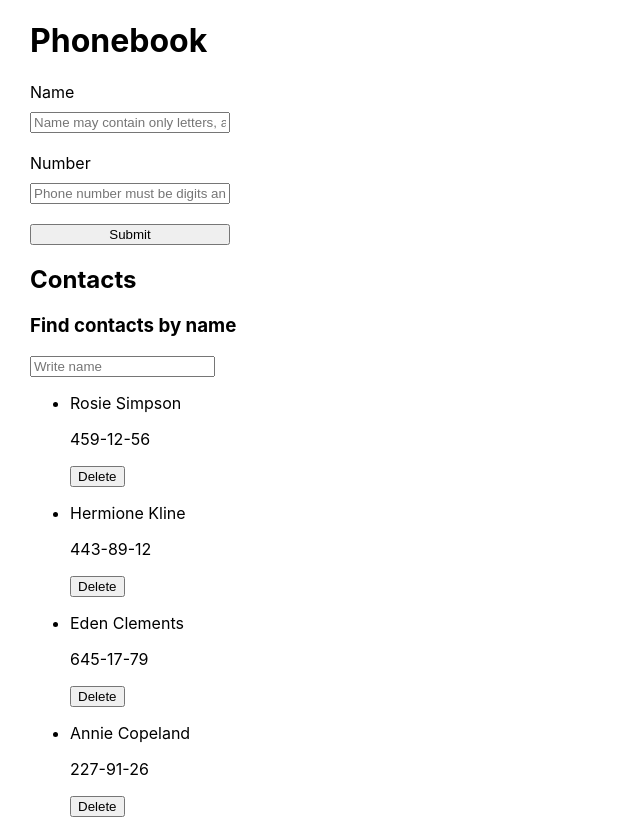
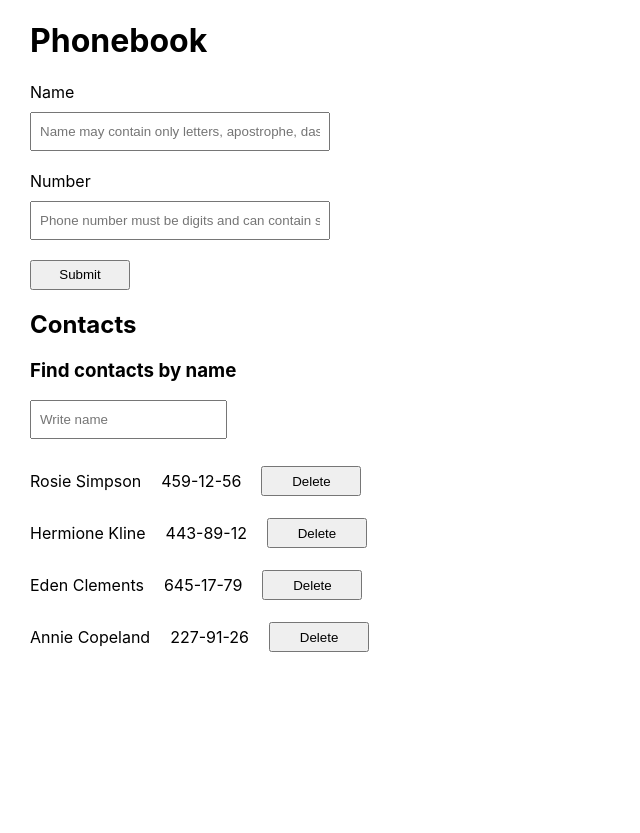
Before and after one commit to MarinaChrn/goit-react-hw-02-phonebook, a React (Create React App) app: page / in a window 1280 px wide. Shown: the whole page, without its empty margins (0-640 px from the left). After the commit the page ends 800 px from the top, so only its background shows below. Built offline with nearby package versions, Linux system fonts and the light colour scheme.

Commit message:
Оновлення

```diff
--- a/package.json
+++ b/package.json
@@ -9,6 +9,7 @@
     "@testing-library/user-event": "^13.5.0",
     "formik": "^2.2.9",
     "nanoid": "^4.0.2",
+    "prop-types": "^15.8.1",
     "react": "^18.1.0",
     "react-dom": "^18.1.0",
     "react-scripts": "5.0.1",
--- a/src/components/contactElement/ContactElement.js
+++ b/src/components/contactElement/ContactElement.js
@@ -1,9 +1,18 @@
+import { StyledButton, StyledElement } from "./ContactElement.styled";
+import PropTypes from 'prop-types';
+
 export const ContactElement = ({contact, idx, deleteContact})=> {
     return (
-        <li id={contact.id} key={idx}>
+        <StyledElement id={contact.id} key={idx}>
             <p>{contact.name}</p>
             <p>{contact.number}</p>
-            <button type="button" onClick={(event)=>{deleteContact(contact.id)}}>Delete</button>
-        </li>
+            <StyledButton type="button" onClick={(event)=>{deleteContact(contact.id)}}>Delete</StyledButton>
+        </StyledElement>
     )
 }
+
+ContactElement.propTypes = {
+    contact: PropTypes.object.isRequired,
+    idx: PropTypes.number.isRequired,
+    deleteContact: PropTypes.func.isRequired,
+}
--- a/src/components/contactElement/ContactElement.styled.js
+++ b/src/components/contactElement/ContactElement.styled.js
@@ -0,0 +1,18 @@
+import styled from "styled-components"
+
+export const StyledElement = styled.li`
+    display: flex;
+    gap: 20px;
+    align-items: center;
+`
+
+export const StyledButton = styled.button`
+    width: 100px;
+    height: 30px;
+    cursor: pointer;
+    &:hover, &:focus {
+        background-color: #C2C4FF;
+    }
+
+
+`
--- a/src/components/contactForm/ContactForm.js
+++ b/src/components/contactForm/ContactForm.js
@@ -1,6 +1,7 @@
-import { Field, Formik } from "formik"
-import { Form, StyledLabel } from "./ContactForm.styled"
+import { Formik } from "formik"
+import { Form, StyledLabel, Field, StyledButton } from "./ContactForm.styled"
 import { nanoid } from 'nanoid'
+import PropTypes from 'prop-types';
 
 export const ContactForm = ({addContact}) => {
     return (
@@ -31,9 +32,13 @@ export const ContactForm = ({addContact}) => {
                 placeholder="Phone number must be digits and can contain spaces, dashes, parentheses and can start with +"
                 required/>
             </StyledLabel>
-            <button type="submit">Submit</button>
+            <StyledButton type="submit">Submit</StyledButton>
         </Form>
 
        </Formik>
     )
 }
+
+ContactForm.propTypes = {
+    addContact: PropTypes.func.isRequired,
+}
--- a/src/components/contactForm/ContactForm.styled.js
+++ b/src/components/contactForm/ContactForm.styled.js
@@ -1,11 +1,11 @@
-import { Form as FormikForm } from "formik";
+import { Form as FormikForm, Field as FormikField } from "formik";
 import styled from "styled-components";
 
 export const Form = styled(FormikForm)`
     display: flex;
     flex-direction: column;
     gap: 20px;
-    width: 200px;
+    width: 300px;
 `
 
 export const StyledLabel = styled.label`
@@ -13,3 +13,19 @@ export const StyledLabel = styled.label`
     flex-direction: column;
     gap: 10px;
 `
+
+export const Field = styled(FormikField)`
+    padding: 10px 8px;
+    &:hover, &:focus {
+        border-color: #C2C4FF;
+    }
+`
+
+export const StyledButton = styled.button`
+    width: 100px;
+    height: 30px;
+    cursor: pointer;
+    &:hover, &:focus {
+        background-color: #C2C4FF;
+    }
+`
--- a/src/components/contactList/ContactList.js
+++ b/src/components/contactList/ContactList.js
@@ -1,11 +1,18 @@
-import { ContactElement } from "components/contactElement/ContactElement"
+import { ContactElement } from "components/contactElement/ContactElement";
+import { StyledList } from "./ContactList.styled";
+import PropTypes from 'prop-types';
 
 export const ContactList =({contacts, deleteContact})=> {
     return (
-        <ul>
+        <StyledList>
             {contacts.map((contact, idx) => (
                 <ContactElement contact={contact} idx={idx} deleteContact={deleteContact}/>
             ))}
-        </ul>
+        </StyledList>
     )
 }
+
+ContactList.propTypes = {
+    contacts: PropTypes.array.isRequired,
+    deleteContact: PropTypes.func.isRequired,
+}
--- a/src/components/contactList/ContactList.styled.js
+++ b/src/components/contactList/ContactList.styled.js
@@ -0,0 +1,5 @@
+import styled from "styled-components";
+
+export const StyledList = styled.ul`
+    padding-inline-start: 0px;
+`
--- a/src/components/filter/FilterContacts.js
+++ b/src/components/filter/FilterContacts.js
@@ -1,8 +1,15 @@
+import { StyledFilter } from "./FilterContacts.styled";
+import PropTypes from 'prop-types';;
+
 export const FilterContacts = ({searchByName})=> {
     return (
         <div>
             <h3>Find contacts by name</h3>
-            <input type="text" placeholder="Write name" onChange={(event)=>{searchByName(event.target.value)}}/>
+            <StyledFilter type="text" placeholder="Write name" onChange={(event)=>{searchByName(event.target.value)}}/>
         </div>
     )
 }
+
+FilterContacts.propTypes = {
+    searchByName: PropTypes.func.isRequired,
+}
--- a/src/components/filter/FilterContacts.styled.js
+++ b/src/components/filter/FilterContacts.styled.js
@@ -0,0 +1,8 @@
+import styled from "styled-components";
+
+export const StyledFilter = styled.input`
+    padding: 10px 8px;
+    &:hover, &:focus {
+        border-color: #C2C4FF;
+    }
+`
```
Also changed, not shown: 1 other file (tests, documents, lock files or other folders).
